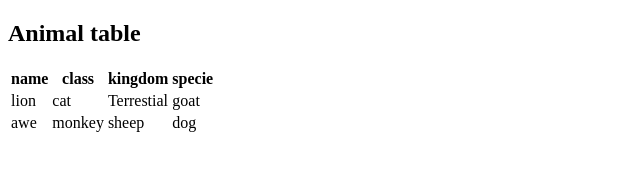
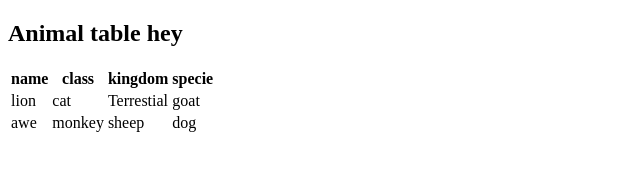
Before and after one commit to blessedmodestus12345/class, a plain HTML site: page class2/index.html in a window 1280 px wide. Shown: the full height of the page, 0-640 px from the left. Drawn offline with Linux system fonts and the light colour scheme.

Commit message:
Update index.html

```diff
--- a/class2/index.html
+++ b/class2/index.html
@@ -4,7 +4,7 @@
     <title>my class2</title>
 </head>
 <body>
-    <h2>Animal table</h2>
+    <h2>Animal table hey</h2>
     <table>
         <thead>
             <tr>
```
